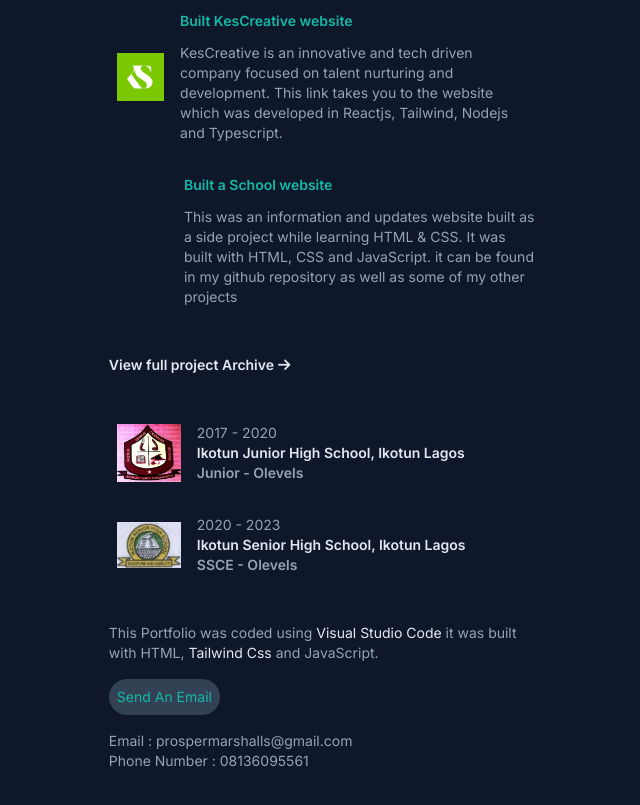
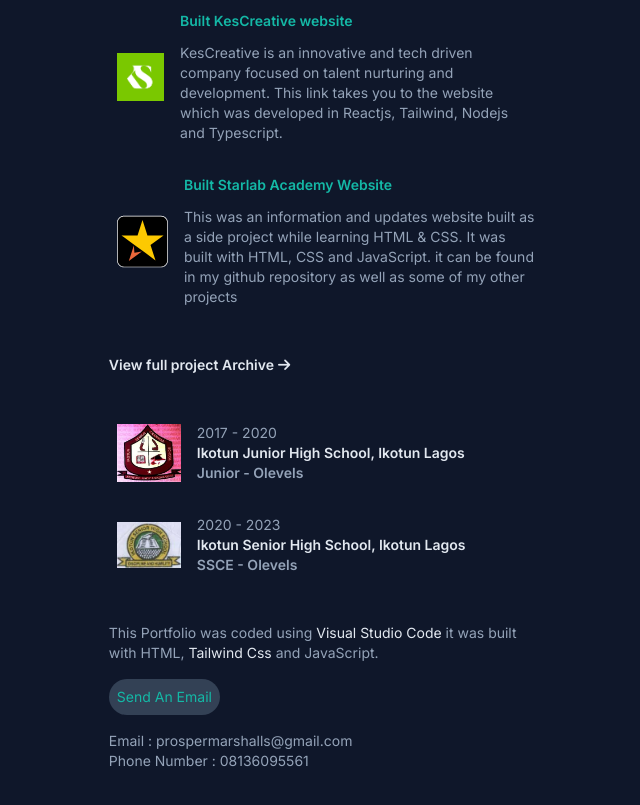
Before and after one commit to prospermarshalls/my-portfolio, a website: page index.html in a window 1280 px wide. Shown: the part 1281-2086 px from the top of the page, without its empty margins (640-1280 px from the left). Drawn offline with Linux system fonts and the light colour scheme.

Commit message:
Update index.html

```diff
--- a/index.html
+++ b/index.html
@@ -269,12 +269,12 @@
             class="flex gap-4 mt-4 hover:bg-slate-800 rounded-md p-2 cursor-pointer"
           >
             <div class="flex items-center" style="width: 13em">
-              <img class="bg-contain bg-center" src="./project-1.jpeg" alt="" />
+              <img class="bg-contain bg-center" src="./starlab logo.svg" alt="" />
             </div>
              <a href="https://starlabacademy.org">
             <div>
               <h3 class="text-teal-500 font-semibold mb-3 text-sm md:text-md">
-                Built a School website
+                Built Starlab Academy Website
               </h3>
               <p class="text-[10px] md:text-sm">
                 This was an information and updates website built as a side
```
